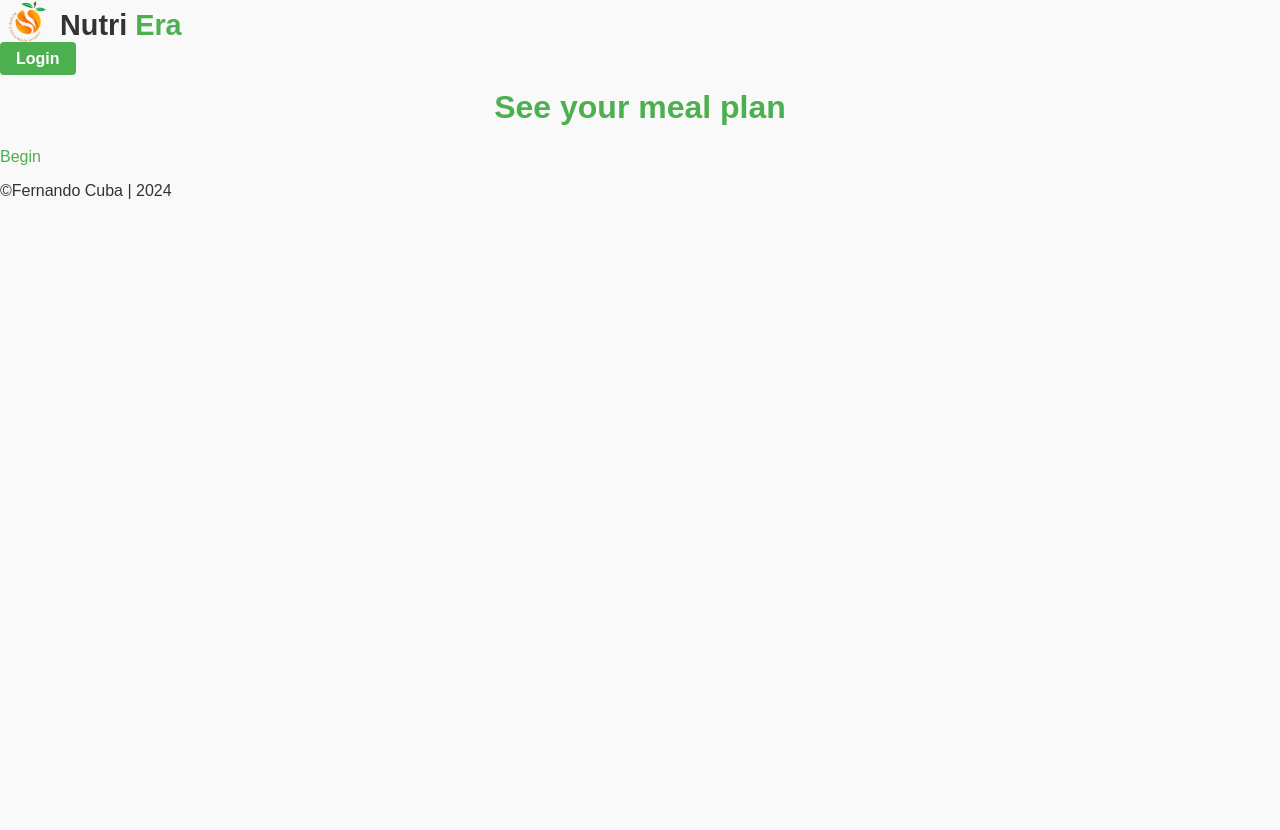
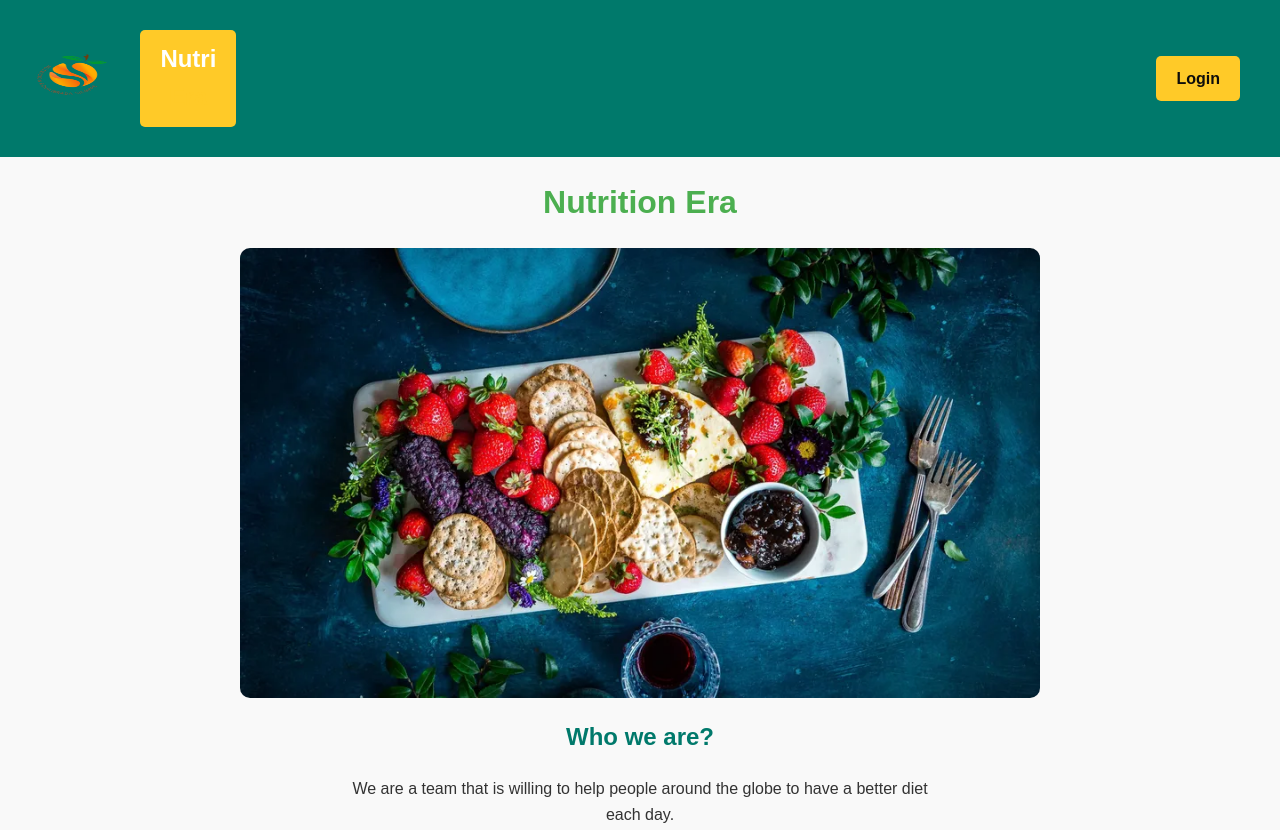
Before and after one commit to fercuba96/nutriera, a website built with Vite: page from/index.html in a window 1280 px wide. Shown: the top 830 px of the page. Before the commit the page ends 800 px from the top, so only its background shows below. Built offline with nearby package versions, Linux system fonts and the light colour scheme; files whose address does not match are found by name.

Commit message:
updated information to submit

```diff
--- a/from/css/style.css
+++ b/from/css/style.css
@@ -1,9 +1,54 @@
+* {
+    margin: 0;
+    padding: 0;
+    box-sizing: border-box;
+  }
+
 body {
     font-family: Arial, sans-serif;
+    line-height: 1.6;
     background-color: #f9f9f9;
     color: #333;
-    margin: 0;
-    padding: 0;
+  }
+
+  h1, h2, p, a {
+    margin: 20px auto;
+    text-align: center;
+    max-width: 600px;
+  }
+
+  h1 {
+    color: #00796B;
+    font-size: 2rem;
+  }
+
+  h2 {
+    color: #00796B;
+    font-size: 1.5rem;
+  }
+
+  img {
+    display: block;
+    margin: 20px auto;
+    width: 100%;
+    max-width: 800px;
+    border-radius: 10px;
+  }
+
+  a {
+    display: inline-block;
+    margin: 20px;
+    padding: 10px 20px;
+    background-color: #FFCA28;
+    color: #333;
+    text-decoration: none;
+    font-weight: bold;
+    border-radius: 5px;
+  }
+
+  a:hover {
+    background-color: #00796B;
+    color: #fff;
   }
 
   .container {
@@ -84,52 +129,47 @@ body {
     color: #3a9e41;
   }
 
-  /* Header Styles */
-  .header {
+  header.divider {
     display: flex;
     justify-content: space-between;
     align-items: center;
-    padding: 1rem 2rem;
-    background-color: #fff;
-    border-bottom: 2px solid #e0e0e0;
-    box-shadow: 0px 2px 5px rgba(0, 0, 0, 0.1);
+    padding: 10px 20px;
+    background-color: #00796B;
+    color: #fff;
   }
 
-  .logo {
+  header.divider .logo {
     display: flex;
     align-items: center;
   }
 
-  .logo img {
-    max-height: 50px;
-    margin-right: 10px;
+  header.divider .logo img {
+    height: 50px;
+    margin-right: 5px;
   }
 
-  .logo a {
-    font-size: 1.8rem;
+  header.divider .logo a {
+    text-decoration: none;
+    color: #fff;
+    font-size: 1.5rem;
     font-weight: bold;
-    color: #333;
   }
 
-  .logo .highlight {
-    color: #4CAF50;
+  header.divider .logo .highlight {
+    color: #FFCA28;
   }
 
-  .login a {
+  header.divider .login a {
+    text-decoration: none;
+    color: #0f0e0b;
+    font-weight: bold;
     font-size: 1rem;
-    font-weight: bold;
-    padding: 8px 16px;
-    color: white;
-    background-color: #4CAF50;
-    border-radius: 4px;
-    transition: background-color 0.3s ease;
   }
 
-  .login a:hover {
-    background-color: #3a9e41;
+  header.divider .login a:hover {
+    color: #fff;
   }
 
-  /* Footer Styles */
   .footer {
     background-color: #333;
     color: white;
@@ -157,25 +197,22 @@ body {
     color: #3a9e41;
   }
 
-  /* Responsive Design */
   @media (max-width: 768px) {
-    .header {
+    header.divider {
         flex-direction: column;
-      align-items: flex-start;
-      padding: 1rem;
+        text-align: center;
+        padding: 15px;
       }
 
-    .logo a {
-      font-size: 1.5rem;
+      header.divider .logo {
+        margin-bottom: 10px;
       }
 
-    .login a {
-      margin-top: 0.5rem;
-      padding: 6px 12px;
+      h1, h2, p {
+        padding: 0 10px;
       }
 
-    .footer-links a {
-      display: block;
-      margin: 5px 0;
+      img {
+        width: 90%;
       }
     }
--- a/from/index.html
+++ b/from/index.html
@@ -10,7 +10,10 @@
 <body>
     <header class="divider" id="main-header">
     </header>
-    <h1>See your meal plan</h1>
+    <h1>Nutrition Era</h1>
+    <img src="images/healthy-front.jpg" alt="Front image for main page">
+    <h2>Who we are?</h2>
+    <p>We are a team that is willing to help people around the globe to have a better diet each day.</p>
     <a href="/diet/">Begin</a>
 
     <footer id="main-footer"></footer>
```
Also changed, not shown: from/js/app.js (+4 -8 lines), from/public/images/healthy-front.jpg (added). Lines whose indentation alone changed are shown as unchanged.
